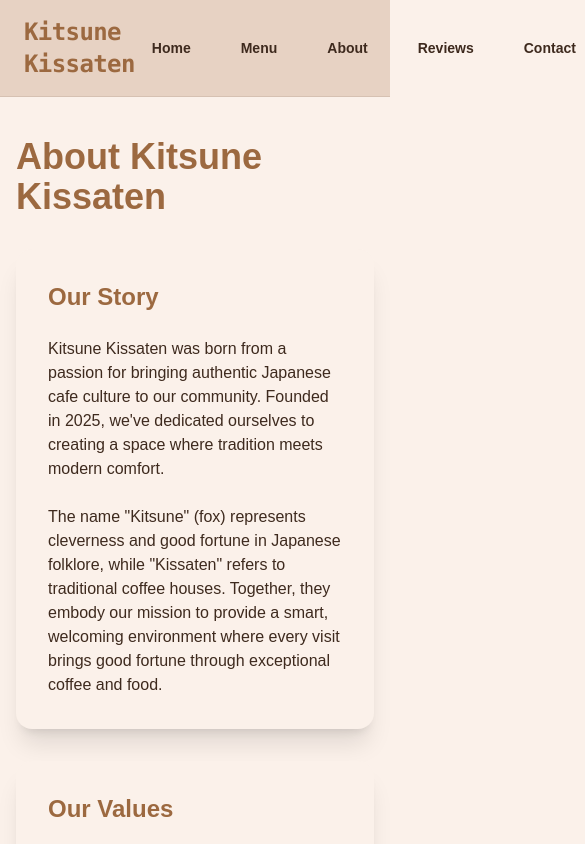
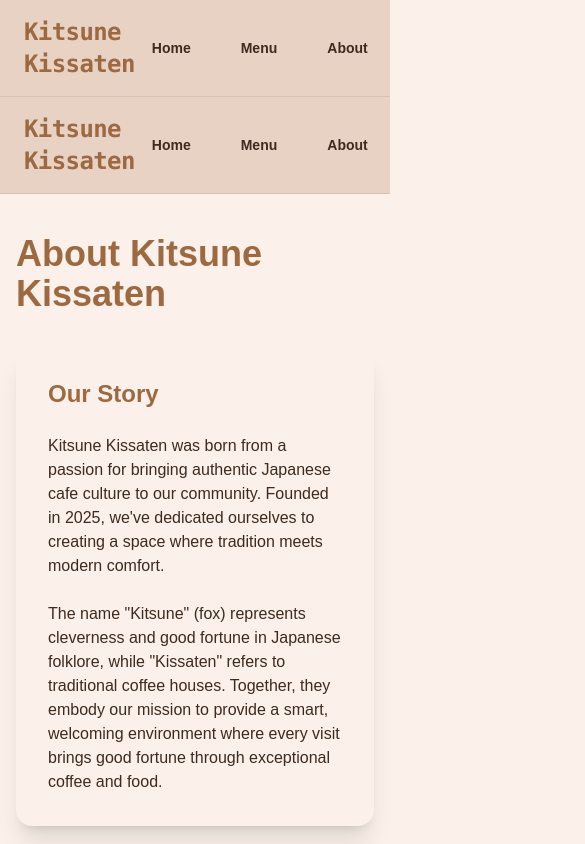
Before and after one commit to greengram24/kitsune-kissaten, a React (Vite) app in the folder frontend/: page /about in a window 390 px wide. Shown: the top 844 px of the page, 585 px wide, since content can reach past the window. Built offline with nearby package versions, Linux system fonts and the light colour scheme.

Commit message:
Update the following: App, HomePage, Banner, Logo

```diff
--- a/frontend/src/App.jsx
+++ b/frontend/src/App.jsx
@@ -1,19 +1,23 @@
-import { Route, Routes } from "react-router"
+import { Route, Routes } from "react-router";
 
-import HomePage from "./pages/HomePage"
-import MenuPage from "./pages/MenuPage"
-import AboutPage from "./pages/AboutPage"
-import ReviewsPage from "./pages/ReviewsPage"
-import ContactPage from "./pages/ContactPage"
-import AdminPage from "./pages/AdminPage"
-import LoginPage from "./pages/LoginPage"
+import HomePage from "./pages/HomePage";
+import MenuPage from "./pages/MenuPage";
+import AboutPage from "./pages/AboutPage";
+import ReviewsPage from "./pages/ReviewsPage";
+import ContactPage from "./pages/ContactPage";
+import AdminPage from "./pages/AdminPage";
+import LoginPage from "./pages/LoginPage";
+import Navbar from "./components/Navbar";
 
 const App = () => {
   return (
-    <div className="relative min-h-dvh w-full">
+    <div className="relative min-h-dvh w-full overflow-x-hidden">
 
-      {/* background */}
+      {/* Background */}
       <div className="fixed inset-0 -z-10 bg-[radial-gradient(125%_125%_at_50%_10%,#000_60%,#00FF9D40_100%)]" />
+
+      {/* Global Navbar */}
+      <Navbar />
 
       <Routes>
         <Route path="/" element={<HomePage />} />
@@ -25,7 +29,7 @@ const App = () => {
         <Route path="/login" element={<LoginPage />} />
       </Routes>
     </div>
-  )
-}
+  );
+};
 
-export default App
+export default App;
--- a/frontend/src/components/Banner.jsx
+++ b/frontend/src/components/Banner.jsx
@@ -3,19 +3,18 @@ import { Link } from "react-router";
 const Banner = ({ title, subtitle, showCTA = true }) => {
   return (
     <div
-      className="hero min-h-[85vh] w-full relative bg-cover bg-center"
+      className="hero min-h-[85dvh] w-full relative bg-cover bg-center"
       style={{
         backgroundImage: "url('/banner.jpg')",
       }}
     >
-      {/* Dark overlay for readability */}
+      {/* Overlay */}
       <div className="hero-overlay bg-black bg-opacity-50"></div>
 
       {/* Content */}
       <div className="hero-content text-center text-white px-4 pb-10">
         <div className="max-w-3xl flex flex-col items-center">
 
-          {/* Logo */}
           <img
             src="/logo.jpg"
             alt="Kitsune Kissaten logo"
@@ -25,17 +24,14 @@ const Banner = ({ title, subtitle, showCTA = true }) => {
             }}
           />
 
-          {/* Title */}
           <h1 className="text-4xl md:text-6xl font-bold leading-tight">
             {title || "Kitsune Kissaten"}
           </h1>
 
-          {/* Subtitle */}
           <p className="mt-4 text-base md:text-xl text-white/90 max-w-2xl">
             {subtitle || "Experience the finest Japanese-inspired cafe in town"}
           </p>
 
-          {/* CTA */}
           {showCTA && (
             <Link to="/menu" className="btn btn-primary btn-lg mt-6">
               Explore Our Menu
--- a/frontend/src/components/Logo.jsx
+++ b/frontend/src/components/Logo.jsx
@@ -6,7 +6,6 @@ const Logo = ({ size = "text-3xl" }) => {
         alt="Kitsune Kissaten logo"
         className="h-12 w-auto"
         onError={(e) => {
-          // Fallback to text if image fails to load
           e.target.style.display = "none";
         }}
       />
--- a/frontend/src/pages/HomePage.jsx
+++ b/frontend/src/pages/HomePage.jsx
@@ -1,11 +1,8 @@
-import Navbar from "../components/Navbar";
 import Banner from "../components/Banner";
 
 const HomePage = () => {
   return (
-    <div className="min-h-screen flex flex-col">
-
-      <Navbar />
+    <div className="min-h-dvh flex flex-col">
 
       {/* HERO BANNER */}
       <Banner
@@ -14,34 +11,28 @@ const HomePage = () => {
       />
 
       {/* CONTENT SECTION */}
-      <div className="max-w-7xl mx-auto px-4 py-16 md:py-24">
+      <div className="max-w-7xl mx-auto px-4 py-16 md:py-24 w-full">
 
         <div className="grid grid-cols-1 md:grid-cols-3 gap-6">
 
           <div className="card bg-base-100 shadow-xl">
             <div className="card-body">
               <h2 className="card-title text-primary">Premium Coffee</h2>
-              <p>
-                Expertly crafted beverages using the finest beans from around the world.
-              </p>
+              <p>Expertly crafted beverages using the finest beans from around the world.</p>
             </div>
           </div>
 
           <div className="card bg-base-100 shadow-xl">
             <div className="card-body">
               <h2 className="card-title text-primary">Delicious Food</h2>
-              <p>
-                Authentic Japanese-inspired dishes made with fresh, locally sourced ingredients.
-              </p>
+              <p>Authentic Japanese-inspired dishes made with fresh, locally sourced ingredients.</p>
             </div>
           </div>
 
           <div className="card bg-base-100 shadow-xl">
             <div className="card-body">
               <h2 className="card-title text-primary">Cozy Atmosphere</h2>
-              <p>
-                Relax in our beautifully designed space perfect for work or leisure.
-              </p>
+              <p>Relax in our beautifully designed space perfect for work or leisure.</p>
             </div>
           </div>
 
```
